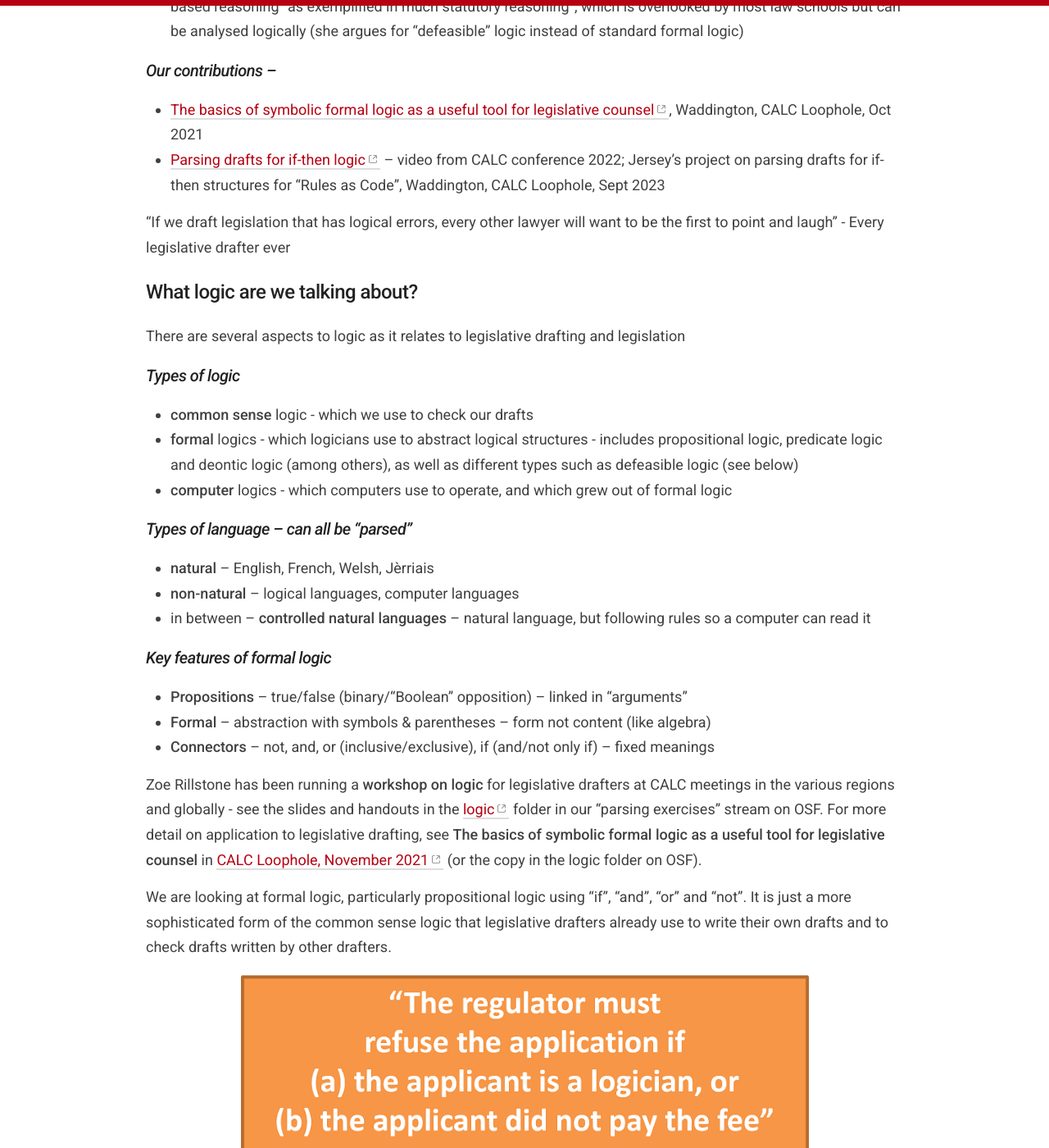
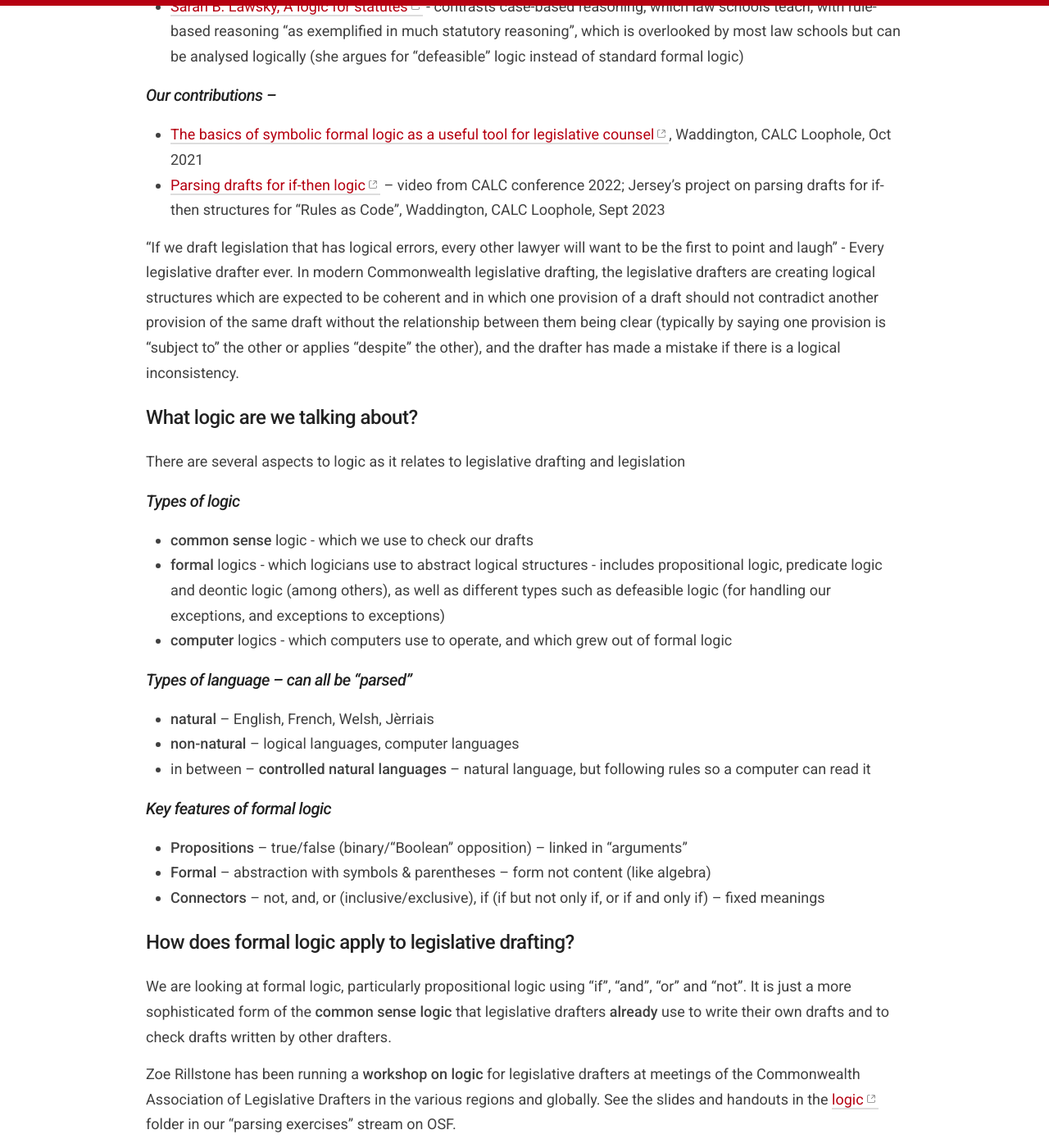
Before and after one commit to crlp-jerseyldo/crlp-jerseyldo.github.io, a Jekyll site: the page built from _pages/logic.md, in a window 1280 px wide and 1400 px high, scrolled down 1292 px. Shown: the whole window at 82% size. Built offline with Jekyll 4.4.1, drawn with Linux system fonts in a browser that asks for light colours; some of the changed text lies outside the part shown.

Commit message:
Update logic.md
minor additions before publishing - later should be expanded to give basics of if-then & explain why we are not using deontic or defeasible logic

```diff
--- a/_pages/logic.md
+++ b/_pages/logic.md
@@ -31,14 +31,15 @@ Many lawyers are repulsed by the mathematical look of formal logic, and many com
 * [The basics of symbolic formal logic as a useful tool for legislative counsel](https://www.calc.ngo/publications/loopholes){:target="_blank"}, Waddington, CALC Loophole, Oct 2021
 * [Parsing drafts for if-then logic](https://www.youtube.com/watch?v=0PIC4UcetsI&list=PLxI6pLSZVXTp3BA9IBK-Q_yZukyImMcnq&index=2){:target="_blank"} – video from CALC conference 2022; Jersey’s project on parsing drafts for if-then structures for “Rules as Code”, Waddington, CALC Loophole, Sept 2023
 
-“If we draft legislation that has logical errors, every other lawyer will want to be the first to point and laugh” - Every legislative drafter ever
+“If we draft legislation that has logical errors, every other lawyer will want to be the first to point and laugh” - Every legislative drafter ever.
+In modern Commonwealth legislative drafting, the legislative drafters are creating logical structures which are expected to be coherent and in which one provision of a draft should not contradict another provision of the same draft without the relationship between them being clear (typically by saying one provision is "subject to" the other or applies "despite" the other), and the drafter has made a mistake if there is a logical inconsistency.
 
 ## What logic are we talking about?
 There are several aspects to logic as it relates to legislative drafting and legislation
 
 ### Types of logic
 * **common sense** logic - which we use to check our drafts
-* **formal** logics - which logicians use to abstract logical structures - includes propositional logic, predicate logic and deontic logic (among others), as well as different types such as defeasible logic (see below)
+* **formal** logics - which logicians use to abstract logical structures - includes propositional logic, predicate logic and deontic logic (among others), as well as different types such as defeasible logic (for handling our exceptions, and exceptions to exceptions)
 * **computer** logics - which computers use to operate, and which grew out of formal logic
 
 ### Types of language – can all be “parsed”
@@ -49,11 +50,14 @@ There are several aspects to logic as it relates to legislative drafting and leg
 ### Key features of formal logic
 * **Propositions** – true/false (binary/“Boolean” opposition) – linked in “arguments”
 * **Formal** – abstraction with symbols & parentheses – form not content (like algebra)
-* **Connectors** – not, and, or (inclusive/exclusive), if (and/not only if) – fixed meanings
+* **Connectors** – not, and, or (inclusive/exclusive), if (if but not only if, or if and only if) – fixed meanings
 
-Zoe Rillstone has been running a **workshop on logic** for legislative drafters at CALC meetings in the various regions and globally - see the slides and handouts in the [logic](https://osf.io/qg4pb/){:target="_blank"} folder in our "parsing exercises" stream on OSF. For more detail on application to legislative drafting, see **The basics of symbolic formal logic as a useful tool for legislative counsel** in [CALC Loophole, November 2021](https://www.calc.ngo/publications/loopholes){:target="_blank"} (or the copy in the logic folder on OSF).
+## How does formal logic apply to legislative drafting?
+We are looking at formal logic, particularly propositional logic using "if", "and", "or" and "not". It is just a more sophisticated form of the **common sense logic** that legislative drafters **already** use to write their own drafts and to check drafts written by other drafters.
 
-We are looking at formal logic, particularly propositional logic using "if", "and", "or" and "not". It is just a more sophisticated form of the common sense logic that legislative drafters already use to write their own drafts and to check drafts written by other drafters.
+Zoe Rillstone has been running a **workshop on logic** for legislative drafters at meetings of the Commonwealth Association of Legislative Drafters in the various regions and globally. See the slides and handouts in the [logic](https://osf.io/qg4pb/){:target="_blank"} folder in our "parsing exercises" stream on OSF.
+
+For more detail on applying formal logic to legislative drafting, see **The basics of symbolic formal logic as a useful tool for legislative counsel** in [CALC Loophole, November 2021](https://www.calc.ngo/publications/loopholes){:target="_blank"} (or the copy in the logic folder on OSF).
 
 ![Simpler example provision rendered in symbolic logic](/images/example-formal-logic-lgsltn.png)
 ![More complex example provision rendered in symbolic logic](/images/symboliclogic-regulator.png)
```
